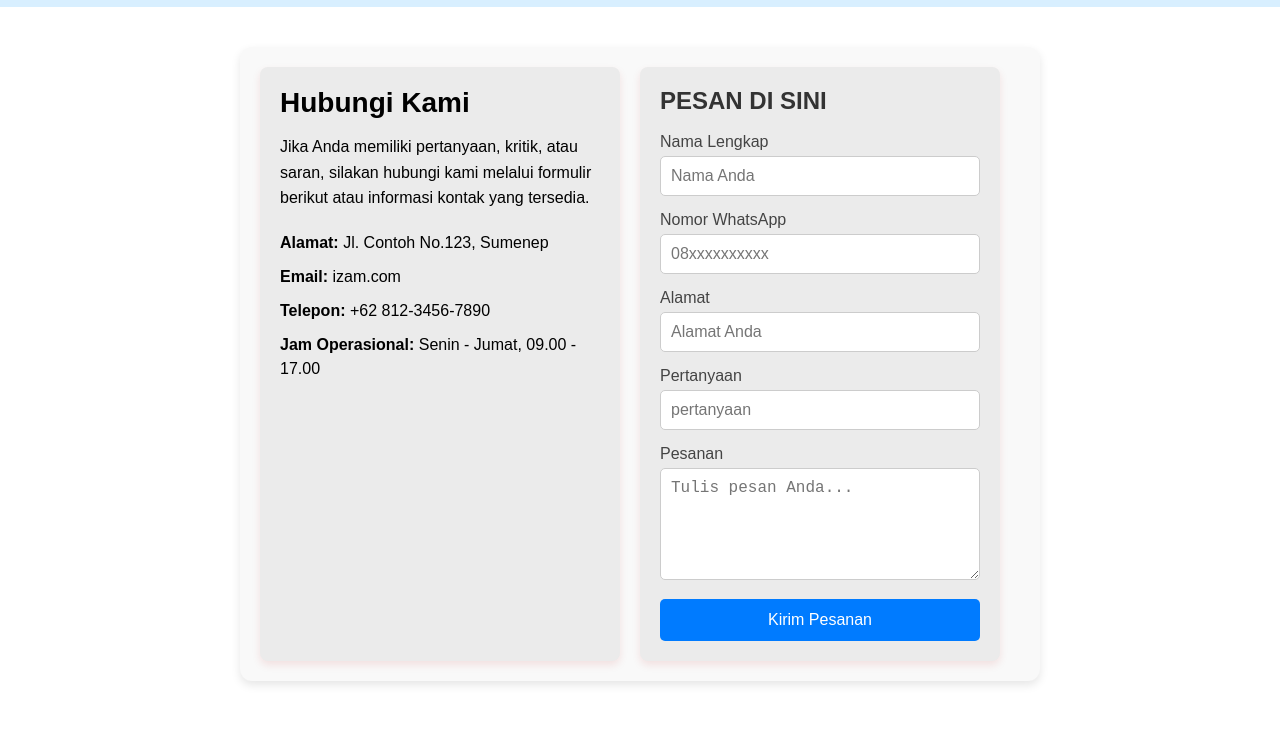
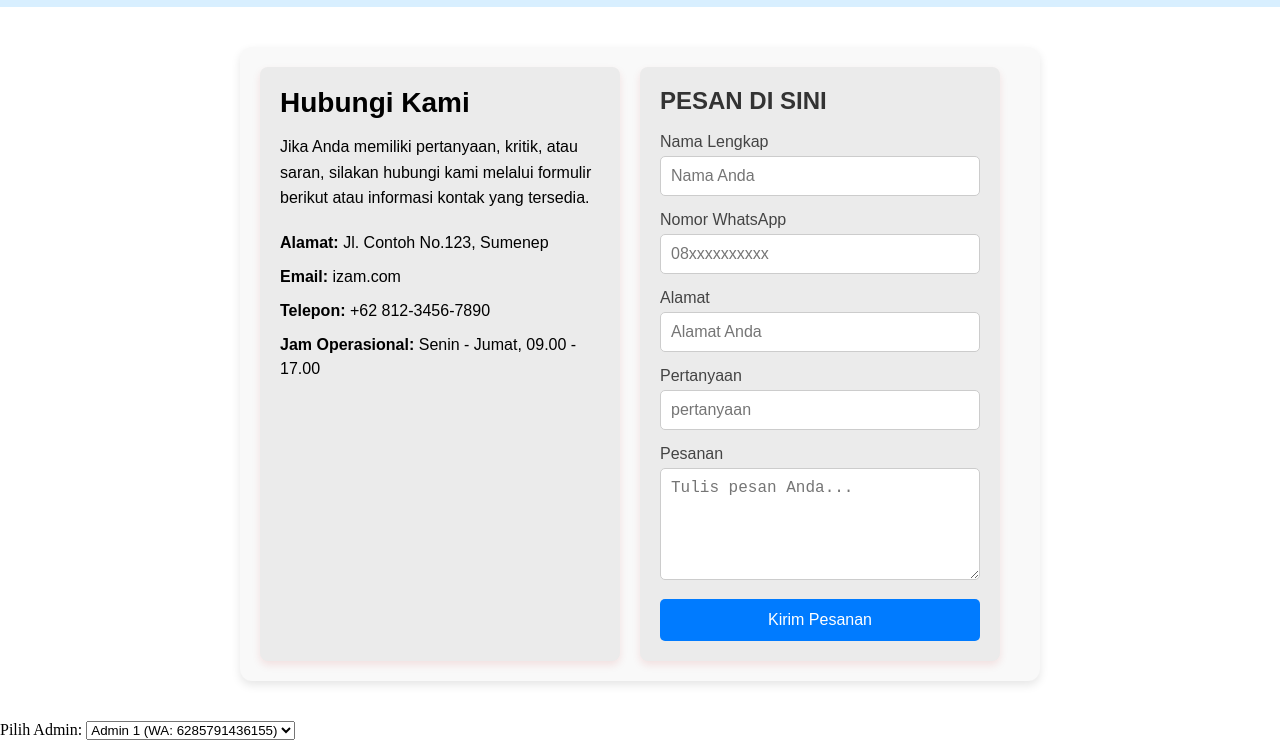
Before and after one commit to IzamRoni/KEDAI-MAKANAN-DAN-CAMILAN, a plain HTML site: page kontak.html in a window 1280 px wide. Shown: the part 87-827 px from the top of the page. Drawn offline with Linux system fonts and the light colour scheme.

Commit message:
Update kontak.html

```diff
--- a/kontak.html
+++ b/kontak.html
@@ -86,6 +86,11 @@
   <div id="output"></div>
 
   </section>
+  <label for="admin">Pilih Admin:</label>
+<select name="admin" id="admin">
+  <option value="6285791436155">Admin 1 (WA: 6285791436155)</option>
+  <option value="6287845202348">Admin 2 (WA: 6287845202348)</option>
+</select>
 
 
 <script src="style.js"></script>
```
